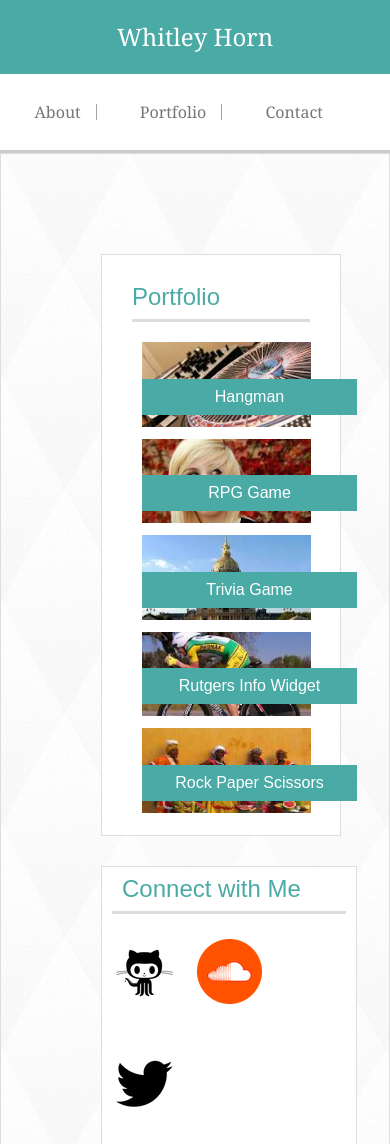
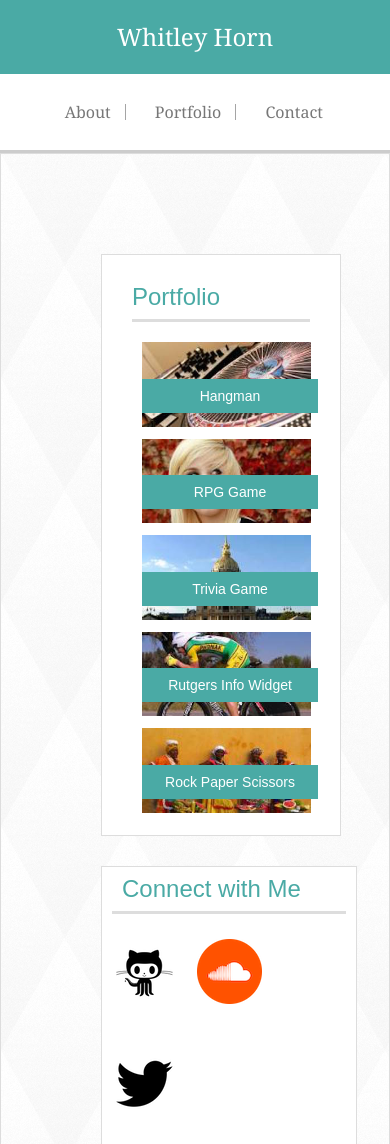
Before and after one commit to whitleyblaine/Portfolio, a PHP site: page /portfolio.html in a window 390 px wide. Shown: the top 1144 px of the page. Run offline with PHP 8.4, Linux system fonts and the light colour scheme.

Commit message:
Fixed header links

```diff
--- a/assignment1/assets/css/style.css
+++ b/assignment1/assets/css/style.css
@@ -140,7 +140,7 @@ p {
 .portfolio h2 {
   padding: 10px;
   margin: -50px 10px 10px 10px;
-  font-size: 1.6em;
+  font-size: 120%;
   background: #4aaaa5;
   text-align: center;
   position: absolute;
@@ -297,7 +297,7 @@ p {
   .port-no-table h2 {
     padding: 10px;
     margin: -50px 10px 10px 10px;
-    font-size: 1.6em;
+    font-size: 120%;
     background: #4aaaa5;
     text-align: center;
     position: absolute;
@@ -349,6 +349,10 @@ p {
     border: 1px solid #dddddd;
   }
 
+  .portfolio h2 {
+    font-size: 130%;
+  }
+
   .contact-form {
     width: 100%;
   }
@@ -381,11 +385,12 @@ p {
   }
 
   .header-links a:first-child {
-    padding-right: 0;
+
   }
 
   .header-links a{
-    margin-right: 8%;
+    margin-right: 4%;
+    padding-right: 4%;
   }
 
   img {
@@ -415,13 +420,13 @@ p {
 
   .port-no-table h2 {
     padding: 10px;
-    margin: -50px 10px 10px 10px;
-    font-size: 1.6em;
+    margin: -50px 10px 20px 10px;
+    font-size: 140%;
     background: #4aaaa5;
     text-align: center;
     position: absolute;
-    width: 50%;
+    width: 40%;
     max-width: 300px;
-    color: white;
+    color: white;;
   }
 }
```
